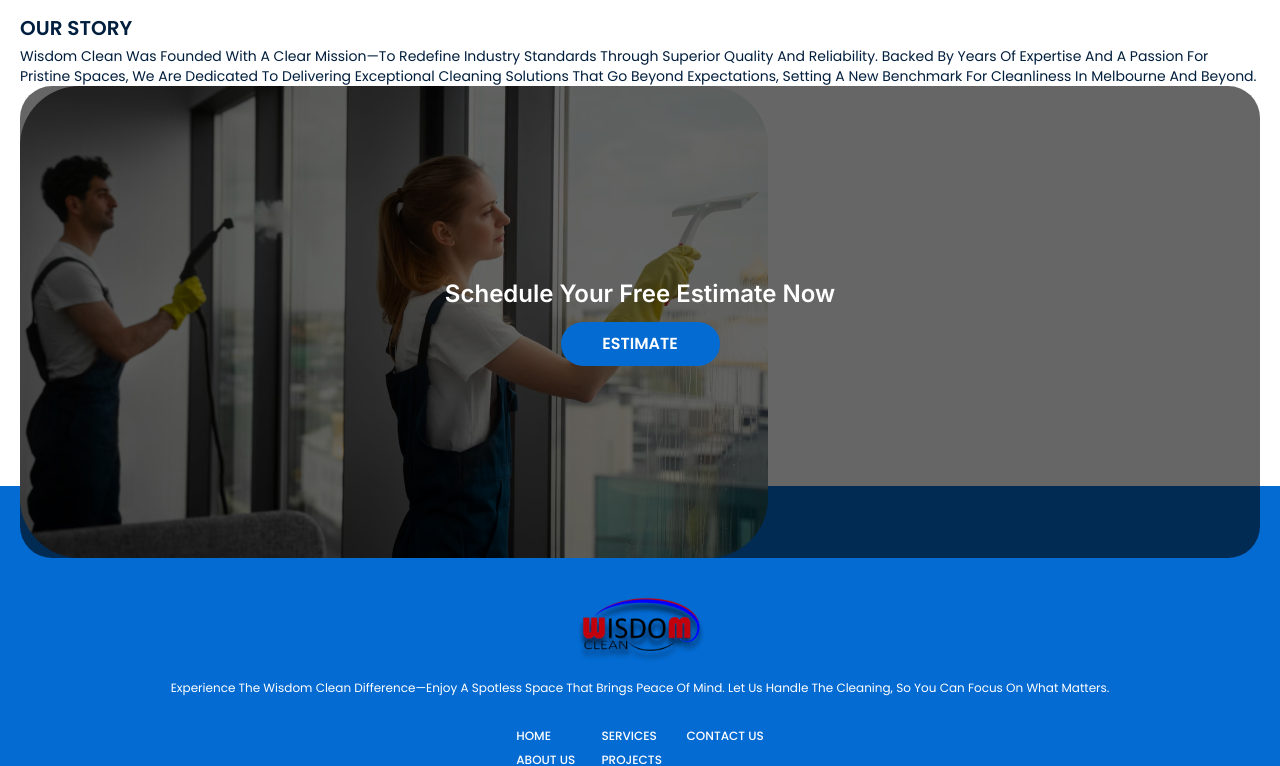
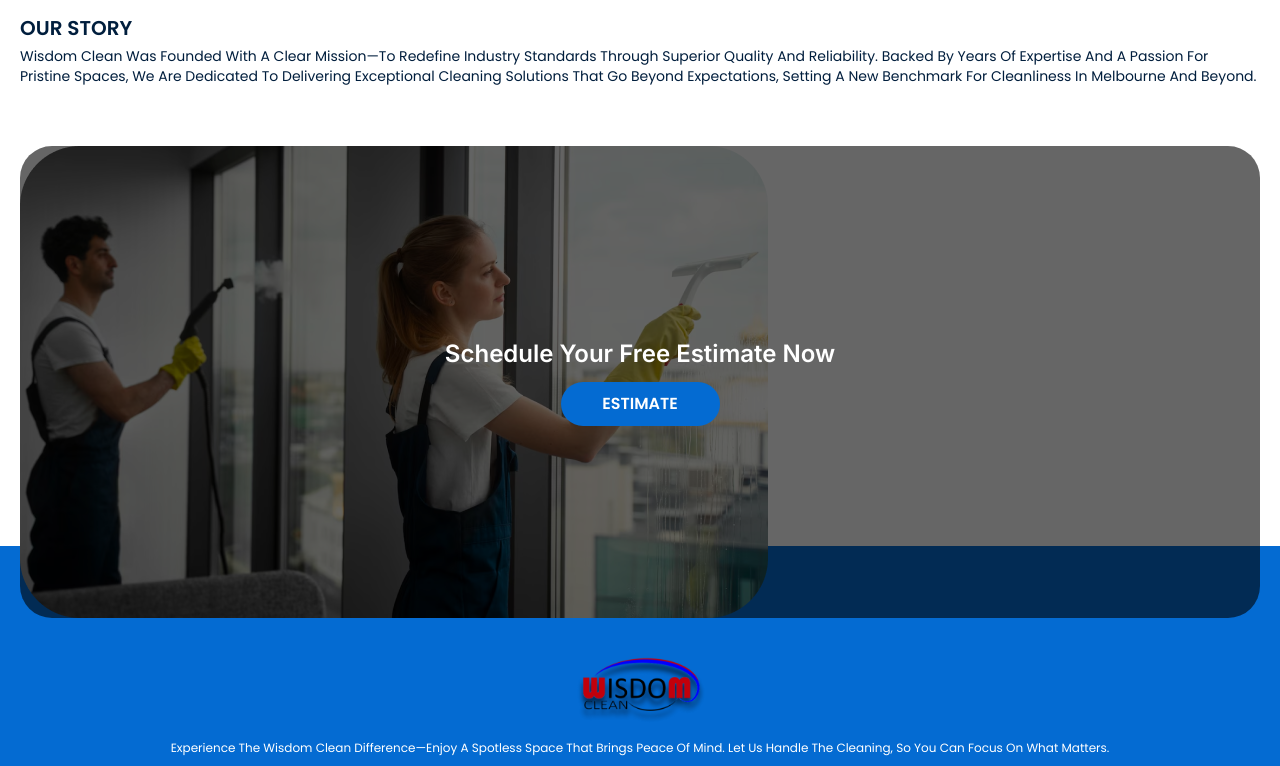
Before and after one commit to udara885/cleaning-website, a React (Vite) app in the folder frontend/: page /about in a window 1280 px wide. Shown: the part 2540-3306 px from the top of the page. Built offline with nearby package versions, Linux system fonts and the light colour scheme.

Commit message:
Refactor AboutPage to simplify Footer usage and adjust padding

```diff
--- a/frontend/src/pages/AboutPage.tsx
+++ b/frontend/src/pages/AboutPage.tsx
@@ -74,7 +74,9 @@ const AboutPage = () => {
             and beyond.
           </p>
         </div>
-        <Footer p="3.75rem" />
+        <div className="pt-[3.75rem]">
+          <Footer />
+        </div>
       </div>
     </div>
   )
```
